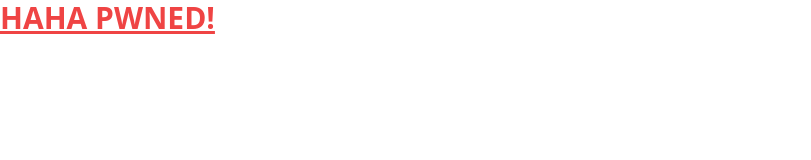
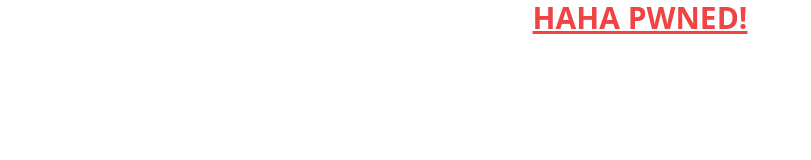
Before and after one commit to protergo16516014/test_mal, a plain HTML site: page index.html in a window 1280 px wide. Shown: the whole page, without its empty margins (0-811 px from the left). Drawn offline with nearby package versions, Linux system fonts and the light colour scheme.

Commit message:
Update index.html

```diff
--- a/index.html
+++ b/index.html
@@ -5,7 +5,7 @@
   <meta name="viewport" content="width=device-width, initial-scale=1.0">
   <script src="https://cdn.tailwindcss.com"></script>
 </head>
-<body>
+<body class="flex justify-center items-center">
   <h1 class="text-3xl font-bold underline text-red-500">
     HAHA PWNED!
   </h1>
```
